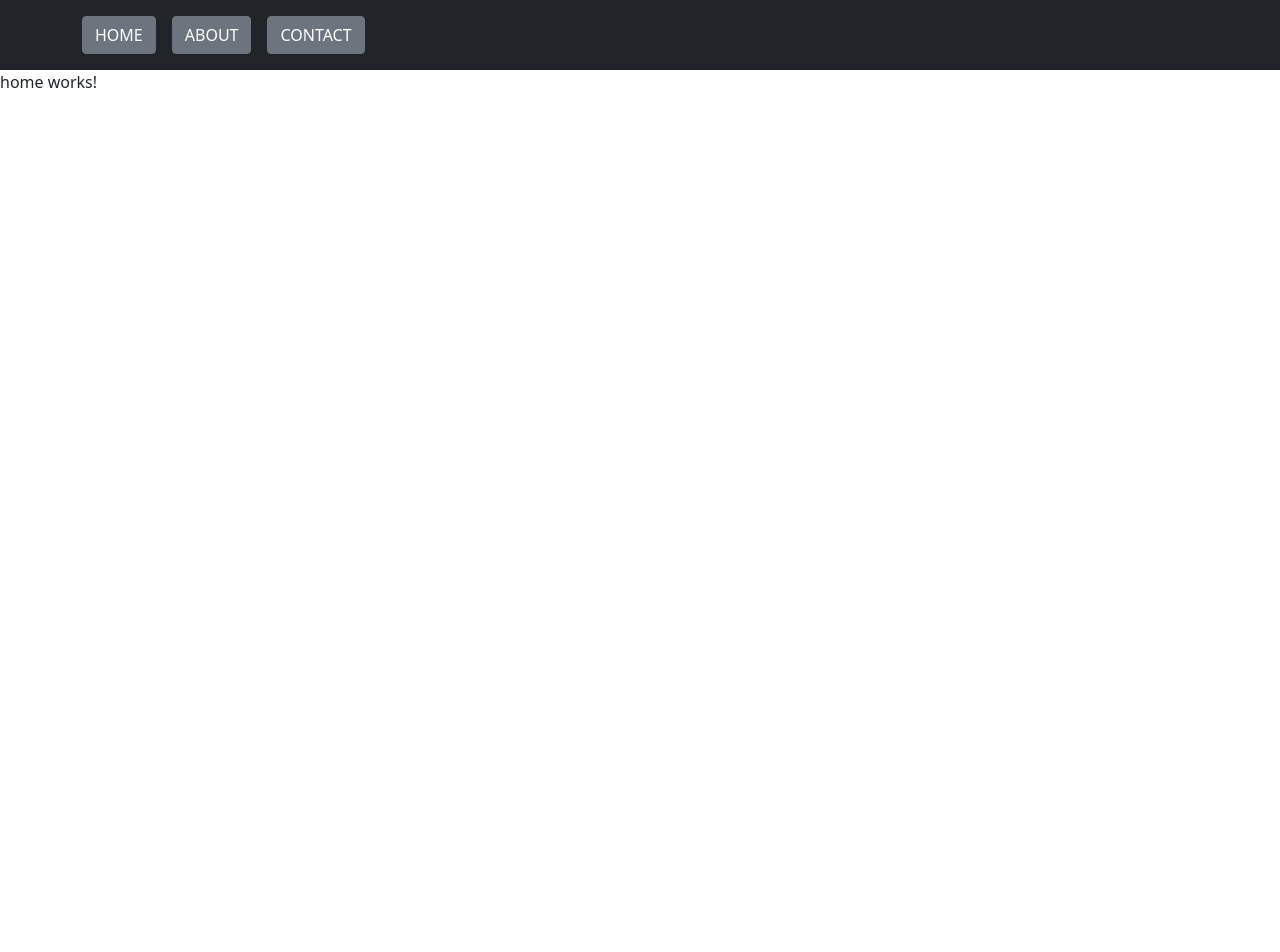
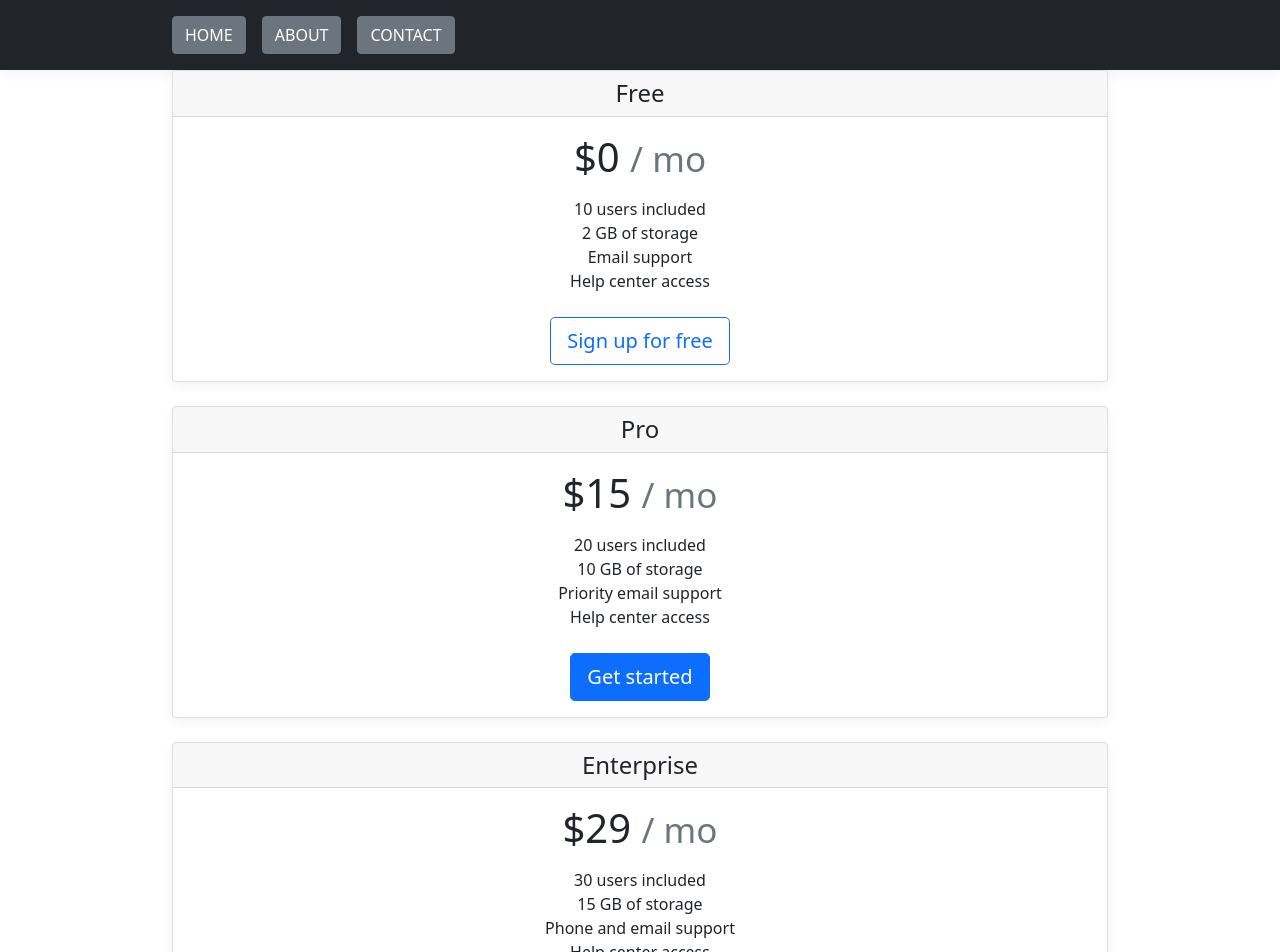
Before and after one commit to washington93/blog, an Angular app: page / in a window 1280 px wide. Shown: the top 952 px of the page. Before the commit the page ends 800 px from the top, so only its background shows below. Built offline with nearby package versions, Linux system fonts and the light colour scheme.

Commit message:
GTM tests

```diff
--- a/package.json
+++ b/package.json
@@ -28,6 +28,7 @@
     "@angular-devkit/build-angular": "~0.1102.7",
     "@angular/cli": "~11.2.7",
     "@angular/compiler-cli": "~11.2.8",
+    "@schematics/angular": "^12.2.8",
     "@types/jasmine": "~3.6.0",
     "@types/node": "^12.11.1",
     "codelyzer": "^6.0.0",
--- a/src/app/modules/home/home.component.html
+++ b/src/app/modules/home/home.component.html
@@ -1,3 +1,61 @@
-<p>
-  home works!
-</p>
+<div class="container">
+  <div class="card-deck mb-3 text-center">
+    <div class="card mb-4 box-shadow">
+      <div class="card-header">
+        <h4 class="my-0 font-weight-normal">Free</h4>
+      </div>
+      <div class="card-body">
+        <h1 class="card-title pricing-card-title">
+          $0 <small class="text-muted">/ mo</small>
+        </h1>
+        <ul class="list-unstyled mt-3 mb-4">
+          <li>10 users included</li>
+          <li>2 GB of storage</li>
+          <li>Email support</li>
+          <li>Help center access</li>
+        </ul>
+        <button type="button" class="btn btn-lg btn-block btn-outline-primary" (click)="free()">
+          Sign up for free
+        </button>
+      </div>
+    </div>
+    <div class="card mb-4 box-shadow">
+      <div class="card-header">
+        <h4 class="my-0 font-weight-normal">Pro</h4>
+      </div>
+      <div class="card-body">
+        <h1 class="card-title pricing-card-title">
+          $15 <small class="text-muted">/ mo</small>
+        </h1>
+        <ul class="list-unstyled mt-3 mb-4">
+          <li>20 users included</li>
+          <li>10 GB of storage</li>
+          <li>Priority email support</li>
+          <li>Help center access</li>
+        </ul>
+        <button type="button" class="btn btn-lg btn-block btn-primary" (click)="pro()">
+          Get started
+        </button>
+      </div>
+    </div>
+    <div class="card mb-4 box-shadow">
+      <div class="card-header">
+        <h4 class="my-0 font-weight-normal">Enterprise</h4>
+      </div>
+      <div class="card-body">
+        <h1 class="card-title pricing-card-title">
+          $29 <small class="text-muted">/ mo</small>
+        </h1>
+        <ul class="list-unstyled mt-3 mb-4">
+          <li>30 users included</li>
+          <li>15 GB of storage</li>
+          <li>Phone and email support</li>
+          <li>Help center access</li>
+        </ul>
+        <button type="button" class="btn btn-lg btn-block btn-primary" (click)="enterprise()">
+          Contact us
+        </button>
+      </div>
+    </div>
+  </div>
+</div>
--- a/src/app/modules/home/home.component.ts
+++ b/src/app/modules/home/home.component.ts
@@ -1,4 +1,5 @@
 import { Component, OnInit } from '@angular/core';
+import { GoogleTagManagerService } from 'src/app/services/google-tag-manager/google-tag-manager.service';
 
 @Component({
   selector: 'app-home',
@@ -7,9 +8,35 @@ import { Component, OnInit } from '@angular/core';
 })
 export class HomeComponent implements OnInit {
 
-  constructor() { }
+  constructor(
+    private gtmService: GoogleTagManagerService
+  ) { }
 
   ngOnInit() {
   }
 
+  free(){
+    this.gtmService.setEvent(
+      {
+        plano: 'free',
+        event: 'free selection',
+      }
+    )
+  }
+
+  pro(){
+    this.gtmService.setEvent(
+      {
+        plano: 'pro'
+      }
+    )
+  }
+
+  enterprise(){
+    this.gtmService.setEvent(
+      {
+        plano: 'enterprise'
+      }
+    )
+  }
 }
--- /dev/null
+++ b/src/app/services/google-tag-manager/google-tag-manager.service.ts
@@ -0,0 +1,17 @@
+import { Injectable } from '@angular/core';
+
+@Injectable({
+  providedIn: 'root'
+})
+export class GoogleTagManagerService {
+
+  constructor() { }
+
+  setEvent(datalayerContent: object) {
+    (<any>window).dataLayer.push(
+      datalayerContent
+    );
+    console.log('dataLayer', (<any>window).dataLayer);
+    console.log('datalayerContent', datalayerContent);
+  }
+}
--- a/src/index.html
+++ b/src/index.html
@@ -2,10 +2,14 @@
 <html lang="en">
   <head>
     <meta charset="utf-8" />
+    <meta name="viewport" content="width=device-width, initial-scale=1, shrink-to-fit=no">
+    <meta name="description" content="">
+    <meta name="author" content="">
+    <link rel="icon" type="image/x-icon" href="favicon.ico" />
+
     <title>WashingtonsrBlog</title>
+
     <base href="/" />
-    <meta name="viewport" content="width=device-width, initial-scale=1" />
-    <link rel="icon" type="image/x-icon" href="favicon.ico" />
     <script
       async
       src="https://www.googletagmanager.com/gtag/js?id=G-MPNDWGS0BZ"
@@ -19,6 +23,7 @@
     </script>
     <!-- Google Tag Manager -->
     <script>
+      window.dataLayer = window.dataLayer || [];
       (function (w, d, s, l, i) {
         w[l] = w[l] || [];
         w[l].push({ "gtm.start": new Date().getTime(), event: "gtm.js" });
--- a/src/styles.css
+++ b/src/styles.css
@@ -1,2 +1,28 @@
 /* You can add global styles to this file, and also import other style files */
 @import '~bootstrap/dist/css/bootstrap.min.css';
+
+html {
+  font-size: 14px;
+}
+@media (min-width: 768px) {
+  html {
+    font-size: 16px;
+  }
+}
+
+.container {
+  max-width: 960px;
+}
+
+.pricing-header {
+  max-width: 700px;
+}
+
+.card-deck .card {
+  min-width: 220px;
+}
+
+.border-top { border-top: 1px solid #e5e5e5; }
+.border-bottom { border-bottom: 1px solid #e5e5e5; }
+
+.box-shadow { box-shadow: 0 .25rem .75rem rgba(0, 0, 0, .05); }
```
Also changed, not shown: 1 other file (tests, documents, lock files or other folders).
